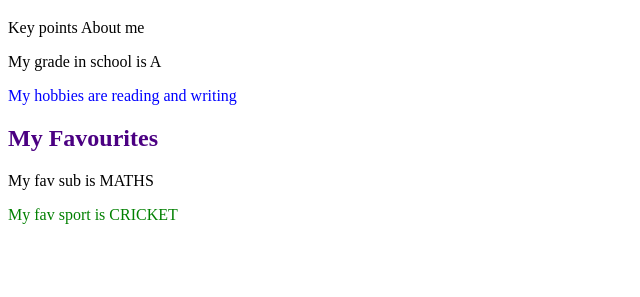
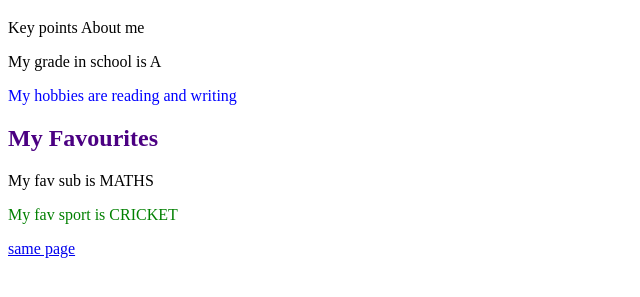
Before and after one commit to pavanreddy0829/Hosting, a plain HTML site: page index.html in a window 1280 px wide. Shown: the part 61-358 px from the top of the page, without its empty margins (0-640 px from the left). Drawn offline with Linux system fonts and the light colour scheme.

Commit message:
Update index.html

```diff
--- a/index.html
+++ b/index.html
@@ -11,5 +11,6 @@
         <h2 style="color: indigo;">My Favourites</h2>
         <P>My fav sub is MATHS</P>
         <P style="color: green;">My fav sport is CRICKET</P>
+        <a href="myself.html">same page</a>
     </body>
 </html>
```
